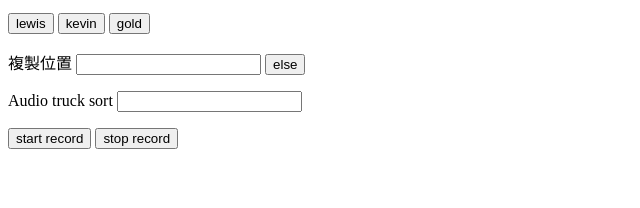
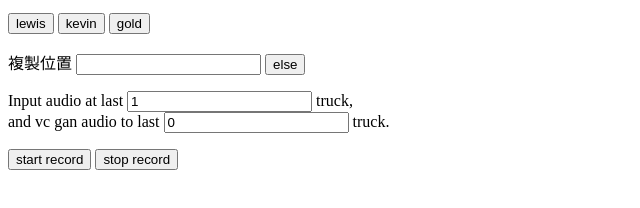
Before and after one commit to LewisGet/LJ_adobe_editor_tools, a plain HTML site: page plug-code/client/index.html in a window 1280 px wide. Both pictures are taken after a click on the button "stop record". Shown: the part 110-318 px from the top of the page, without its empty margins (0-640 px from the left). Drawn offline with Linux system fonts and the light colour scheme.

Commit message:
update panel and fixed twice http request

```diff
--- a/plug-code/client/index.html
+++ b/plug-code/client/index.html
@@ -21,7 +21,9 @@
     </p>
 
     <p>
-        Audio truck sort <input type="text" id="audio-truck-sort" />
+        Input audio at last <input type="text" id="audio-truck-input" value="1" /> truck,
+        <br />
+        and vc gan audio to last <input type="text" id="audio-truck-vc-input" value="0" /> truck.
     </p>
 
     <p id="api_server_test">
@@ -40,9 +42,11 @@
             http.send();
 
             http.onreadystatechange = function () {
-                try {
-                    execute_function(http.responseText);
-                } catch (e) { }
+                if (http.readyState == 4) {
+                    try {
+                        execute_function(http.responseText);
+                    } catch (e) { }
+                }
             };
         };
 
@@ -57,9 +61,17 @@
                 var v = JSON.parse(r);
 
                 window.api_server_test.innerText = v.message;
+                var input_sort = document.getElementById('audio-truck-input').value;
+                var input_vc_sort = document.getElementById('audio-truck-vc-input').value;
 
-                cs_interface.evalScript("input_to_now('" + v.org_path.replace("\\.\\", "\\").split("\\").join("\\\\") + "', 1)", function (result) { });
-                cs_interface.evalScript("input_to_now('" + v.vc2_path.replace("\\.\\", "\\").split("\\").join("\\\\") + "', 0)", function (result) { });
+                var input_function = function (a, b) {
+                    var a = a.replace("\\.\\", "\\").split("\\").join("\\\\");
+
+                    return "input_to_now('" + a + "', " + b + ")";
+                };
+
+                cs_interface.evalScript(input_function(v.org_path, input_sort), function (result) { });
+                cs_interface.evalScript(input_function(v.vc2_path, input_vc_sort), function (result) { });
             });
         };
     </script>
```
